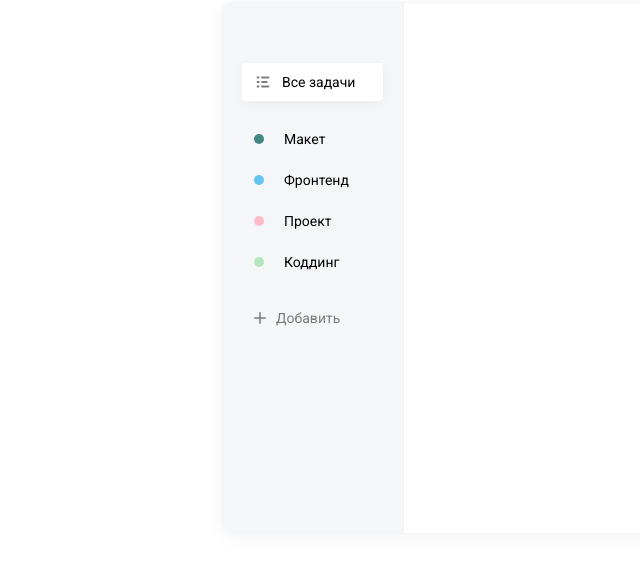
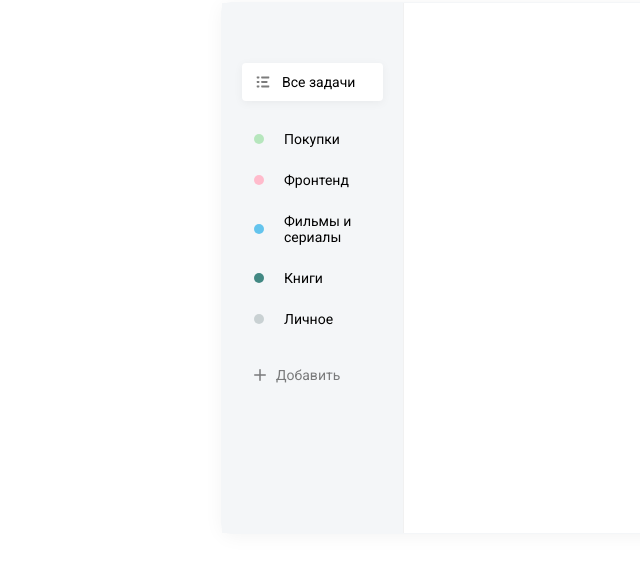
Before and after one commit to TazievII/todo, a React (Create React App) app: page / in a window 1280 px wide. Shown: the part 132-704 px from the top of the page, without its empty margins (98-738 px from the left). Built offline with nearby package versions, Linux system fonts and the light colour scheme.

Commit message:
Данные списка парсинг из массива

```diff
--- a/src/App.js
+++ b/src/App.js
@@ -1,10 +1,18 @@
-import './App.css';
+import { useState } from "react";
 import List from "./components/List/index";
 import AddListButton from "./components/List/addListButton";
+
+import './App.css';
 
 import DB from "./assets/db.json";
 
 function App() {
+  const [lists, setLists] = useState(
+    DB.lists.map(item => {
+      item.color = DB.colors.find(color => color.id === item.colorId).name;
+      return item;
+    })
+  );
   return (
     <div className="toDo">
       <div className="toDo__sidebar">
@@ -22,24 +30,7 @@ function App() {
         ]}
         />
         <List
-        items={[
-          {
-            color: 'green',
-            name: 'Макет'
-          },
-          {
-            color: 'blue',
-            name: 'Фронтенд'
-          },
-          {
-            color: 'pink',
-            name: 'Проект'
-          },
-          {
-            color: 'lime',
-            name: 'Коддинг'
-          }
-        ]}
+        items={lists}
         isRemoveable/>
         <AddListButton colors={ DB.colors }/>
       </div>
--- a/src/assets/db.json
+++ b/src/assets/db.json
@@ -2,7 +2,7 @@
   "lists": [
     {
       "id": 1,
-      "name": "Продажи",
+      "name": "Покупки",
       "colorId": 5
     },
     {
@@ -24,16 +24,6 @@
       "id": 5,
       "name": "Личное",
       "colorId": 1
-    },
-    {
-      "name": "Спорт",
-      "colorId": 3,
-      "id": 6
-    },
-    {
-      "name": "Курс по ReactJS ToDo",
-      "colorId": 7,
-      "id": 7
     }
   ],
   "tasks": [
--- a/src/components/List/List.scss
+++ b/src/components/List/List.scss
@@ -11,6 +11,10 @@
       align-items: center;
       margin-bottom: 5px;
       padding: 10px 12px;
+      cursor: pointer;
+      &:hover {
+        background: rgba(255, 255,255, 0.7);
+      }
       &.active {
         background: #fff;
         box-shadow: 0px 2px 10px rgba(0, 0, 0, 0.05);
--- a/src/index.scss
+++ b/src/index.scss
@@ -24,7 +24,7 @@ body {
   border-radius: 10px;
   border: 1px solid #f4f6f8;
   font-size: 14px;
-  overflow: hidden;
+  //overflow: hidden;
   &__sidebar {
     background-color: #f4f6f8;
     width: 22%;
```
